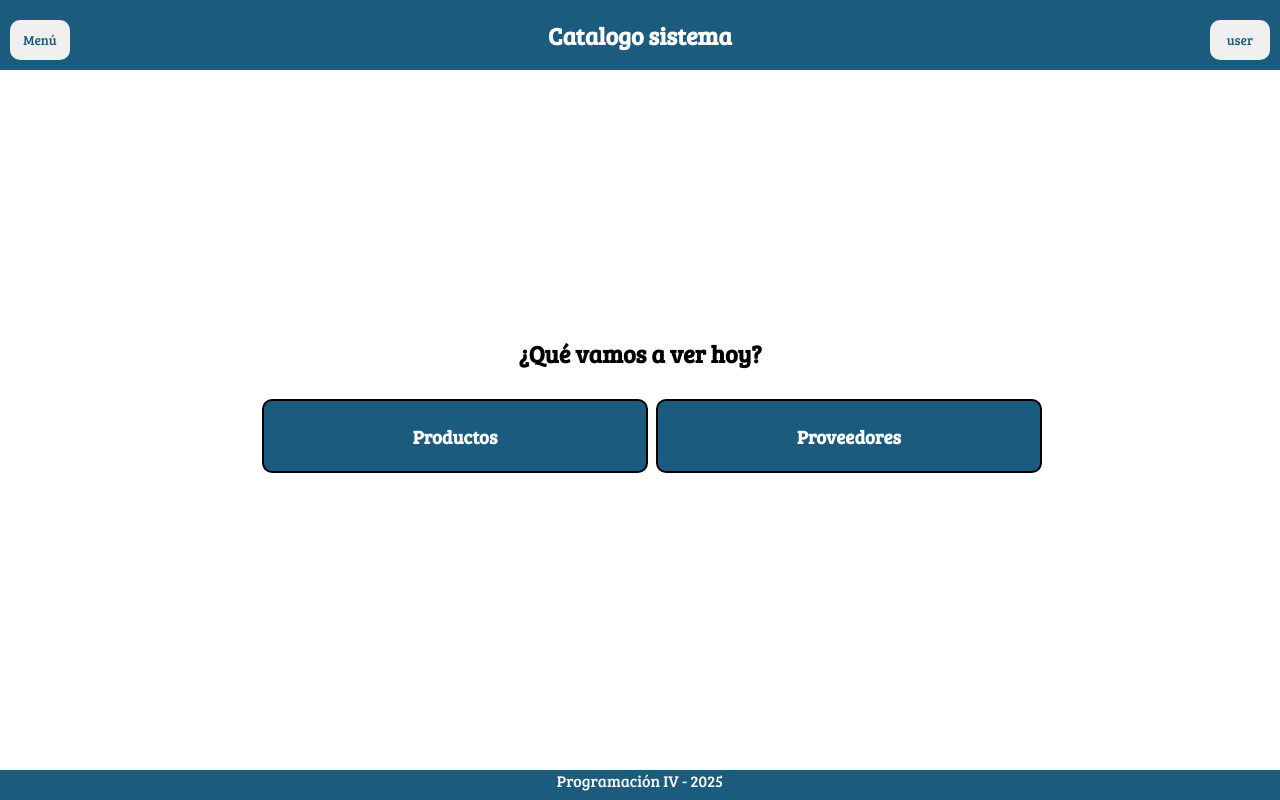
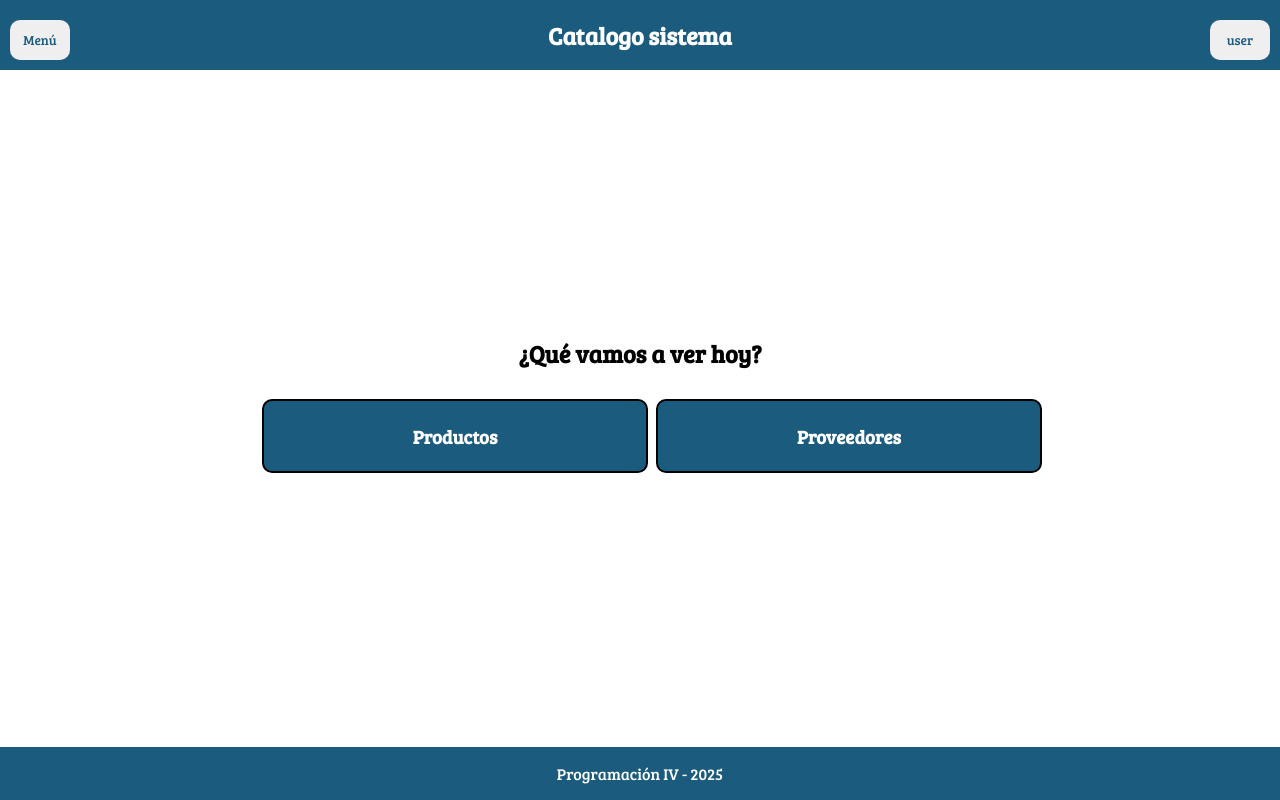
Before and after one commit to Tomy52/tp-prog-iv, an Angular app: page /main-menu in a window 1280 px wide. Built offline with nearby package versions, Linux system fonts and the light colour scheme; sample sign-in values are in the browser's storage.

Commit message:
(change) use display: flex for the footer

```diff
--- a/src/app/components/footer-component/footer-component.css
+++ b/src/app/components/footer-component/footer-component.css
@@ -1,12 +1,11 @@
 div{
   background-color: var(--color_principal);
-  height: 30px;
-
+  display: flex;
+  align-content: center;
+  justify-content: center;
 }
 
 p {
-  /*padding-inline: var(--header_padding);*/
-  /*padding-block: calc(var(--header_padding) * 2);*/
   color: white;
   text-align: center;
 }
```
